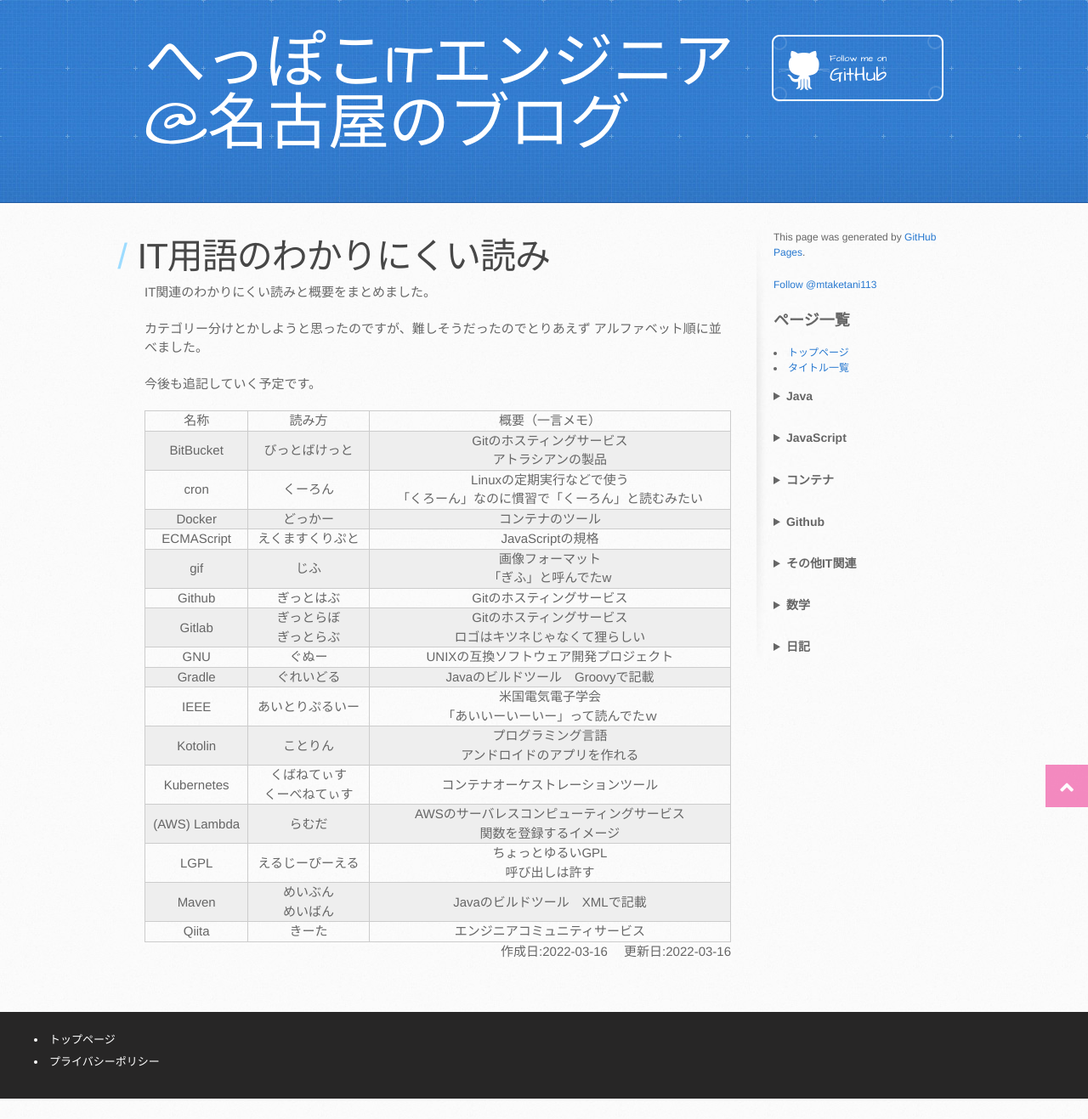
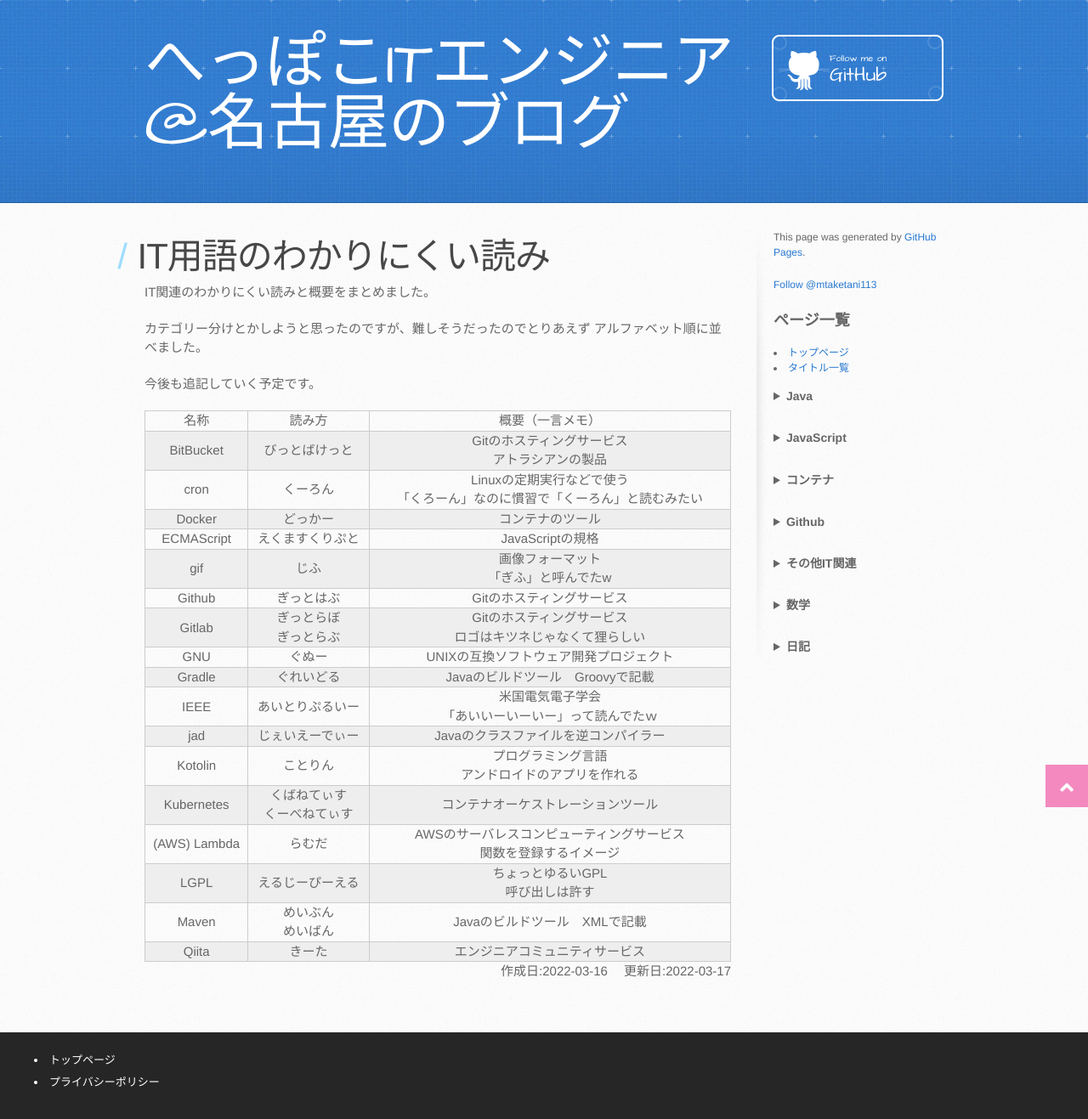
Before and after one commit to mtaketani113/mtaketani113.github.io, a Jekyll site: the page built from it/other/technicalTerms.md, in a window 1280 px wide. Shown: the whole page at 85% size. Built offline with Jekyll 4.4.1, drawn with Linux system fonts in a browser that asks for light colours; nearby versions of some CDN libraries; comment, search, counter and statistics services are not loaded; the repository's description, which GitHub fills in, is left out; before the commit the page ends 1293 px from its top, so only the background shows below that.

Commit message:
用語追記　Jad

```diff
--- a/it/other/technicalTerms.md
+++ b/it/other/technicalTerms.md
@@ -4,7 +4,7 @@ title: IT用語のわかりにくい読み
 description: IT用語のわかりにくい読みと概要をまとめました。徐々に増やしていく予定です。
 category: IT
 created_at: 2022-03-16
-last_modifeid_at: 2022-03-16
+last_modifeid_at: 2022-03-17
 ---
 
 IT関連のわかりにくい読みと概要をまとめました。
@@ -26,6 +26,7 @@ IT関連のわかりにくい読みと概要をまとめました。
 | GNU | ぐぬー | UNIXの互換ソフトウェア開発プロジェクト |
 | Gradle | ぐれいどる | Javaのビルドツール　Groovyで記載 |
 | IEEE | あいとりぷるいー | 米国電気電子学会<br/>「あいいーいーいー」って読んでたｗ |
+| jad | じぇいえーでぃー | Javaのクラスファイルを逆コンパイラー |
 | Kotolin | ことりん | プログラミング言語<br/>アンドロイドのアプリを作れる |
 | Kubernetes | くばねてぃす<br/>くーべねてぃす | コンテナオーケストレーションツール |
 | (AWS) Lambda| らむだ | AWSのサーバレスコンピューティングサービス<br/>関数を登録するイメージ |
```
